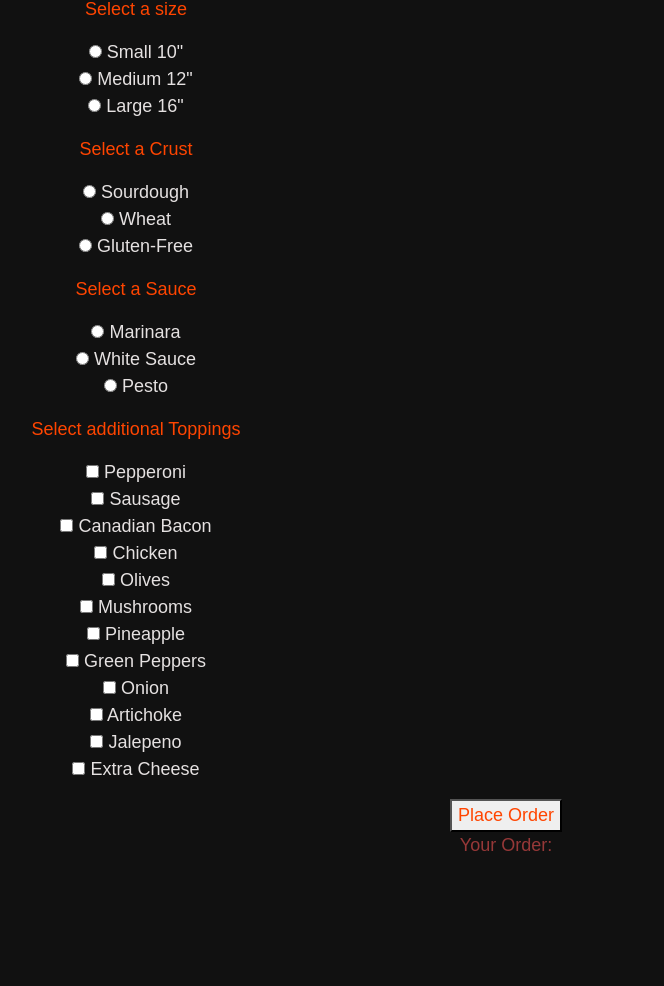
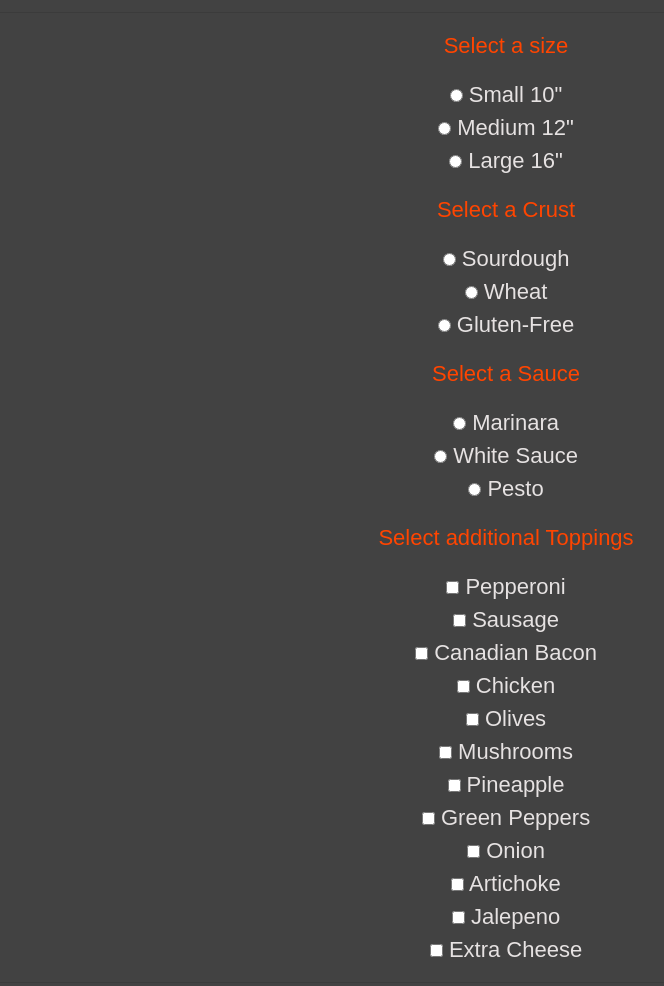
Before and after one commit to riley-mc/codereview4, a plain HTML site: page index.html in a window 1280 px wide. Shown: the part 520-1506 px from the top of the page, without its empty margins (134-798 px from the left). Before the commit the page ends 1395 px from the top, so only its background shows below. Drawn offline with Linux system fonts and the light colour scheme.

Commit message:
More styling and final touches to index.

```diff
--- a/css/styles.css
+++ b/css/styles.css
@@ -1,6 +1,6 @@
 html body {
-  background-color: rgba(0, 0, 0, 0.932);
-  font-size: 18px;
+  background-color: rgba(0, 0, 0, 0.74);
+  font-size: 22px;
   font-family: 'Raleway', sans-serif;
   color: rgba(233, 229, 229, 0.986);
   text-align: center;
@@ -10,10 +10,6 @@ h1 {
   font-family: 'Raleway', sans-serif;
   text-align: center;
   font-size: 115px;
-}
-
-.col-md-4 {
-  text-align: center;
 }
 
 #yourOrder {
@@ -32,13 +28,11 @@ span {
   color: orangered;
 }
 
-
-
-
-/* #pizza {
+#output {
   display: none;
+  text-align: center;
 }
 
-#output {
-  display: none;
-} */
+hr  {
+  border-radius: 15px;
+}
--- a/index.html
+++ b/index.html
@@ -13,51 +13,53 @@
   <div class="container">
     <h1>Percy's Pizza Parlor</h1>
     <img class ="center" src="img/pizza.jpg" alt="picture of pizza">
+    <hr>
     <form id="pizza">
-      <div class="col-md-4">
+      <div class="row-md-4">
         <p><span>Select a size</span></p>
         <div class="form-group">
-          <input type="radio" name="size" value="sm"> Small 10"<br>
-          <input type="radio" name="size" value="md"> Medium 12"<br>
-          <input type="radio" name="size" value="lrg"> Large 16"<br>
+          <input type="radio" name="size" value="Small 10'"> Small 10"<br>
+          <input type="radio" name="size" value="Medium 12'"> Medium 12"<br>
+          <input type="radio" name="size" value="Large 16'"> Large 16"<br>
         </div>
       </div>
-      <div class="col-md-4">
+      <div class="row-md-4">
         <p><span>Select a Crust</span></p>
         <div class="form-group">
-          <input type="radio" name="crust" value="sourdough"> Sourdough<br>
-          <input type="radio" name="crust" value="wheat"> Wheat<br>
-          <input type="radio" name="crust" value="glutenFree"> Gluten-Free<br>
+          <input type="radio" name="crust" value="Sourdough"> Sourdough<br>
+          <input type="radio" name="crust" value="Wheat"> Wheat<br>
+          <input type="radio" name="crust" value="GlutenFree"> Gluten-Free<br>
         </div>
       </div>
-      <div class="col-md-4">
+      <div class="row-md-4">
         <p><span>Select a Sauce</span></p>
         <div class="form-group">
-          <input type="radio" name="sauce" value="marinara"> Marinara<br>
-          <input type="radio" name="sauce" value="white"> White Sauce<br>
-          <input type="radio" name="sauce" value="pesto"> Pesto<br>
+          <input type="radio" name="sauce" value="Marinara"> Marinara<br>
+          <input type="radio" name="sauce" value="White"> White Sauce<br>
+          <input type="radio" name="sauce" value="Pesto"> Pesto<br>
         </div>
       </div>
-      <div class="col-md-4">
+      <div class="row-md-4">
         <p><span>Select additional Toppings</span></p>
         <div class="form-group">
-          <input type="checkbox" name="topping" value="pepperoni"> Pepperoni<br>
-          <input type="checkbox" name="topping" value="sausage"> Sausage<br>
-          <input type="checkbox" name="topping" value="bacon"> Canadian Bacon<br>
-          <input type="checkbox" name="topping" value="chicken"> Chicken<br>
-          <input type="checkbox" name="topping" value="olive"> Olives<br>
-          <input type="checkbox" name="topping" value="mushroom"> Mushrooms<br>
-          <input type="checkbox" name="topping" value="pineapple"> Pineapple<br>
-          <input type="checkbox" name="topping" value="pepper"> Green Peppers<br>
-          <input type="checkbox" name="topping" value="onion"> Onion<br>
-          <input type="checkbox" name="topping" value="artichoke"> Artichoke<br>
-          <input type="checkbox" name="topping" value="jalepeno"> Jalepeno<br>
-          <input type="checkbox" name="topping" value="extra cheese"> Extra Cheese<br>
+          <input type="checkbox" name="topping" value="Pepperoni"> Pepperoni<br>
+          <input type="checkbox" name="topping" value="Sausage"> Sausage<br>
+          <input type="checkbox" name="topping" value="Bacon"> Canadian Bacon<br>
+          <input type="checkbox" name="topping" value="Chicken"> Chicken<br>
+          <input type="checkbox" name="topping" value="Olive"> Olives<br>
+          <input type="checkbox" name="topping" value="Mushroom"> Mushrooms<br>
+          <input type="checkbox" name="topping" value="Pineapple"> Pineapple<br>
+          <input type="checkbox" name="topping" value="Pepper"> Green Peppers<br>
+          <input type="checkbox" name="topping" value="Onion"> Onion<br>
+          <input type="checkbox" name="topping" value="Artichoke"> Artichoke<br>
+          <input type="checkbox" name="topping" value="Jalepeno"> Jalepeno<br>
+          <input type="checkbox" name="topping" value="Extra cheese"> Extra Cheese<br>
         </div>
       </div>
+      <hr>
       <button type="submit"><span>Place Order</span></button>
     </form>
-    </div id="output">
+    <div id="output">
       <div class="col-md-12">
         <p id="yourOrder">Your Order: </p>
         <div id="order">
--- a/js/scripts.js
+++ b/js/scripts.js
@@ -51,8 +51,8 @@ $(document).ready(function(){
     $("order").empty();
     $("#pizza").toggle();
     $("#output").show();
-    var myPizza = generateOrder();
-    $('#order').append(`<p><span>Size:</span> ${myPizza.size}</p>`).append(`<p><span>Crust:</span> ${myPizza.crust}</p>`).append(`<p><span>Sauce:</span> ${myPizza.sauce}</p>`).append(`<p><span>Toppings:</span> ${myPizza.toppings}</p>`).append(`<p><span>Order Total:</span> ${myPizza.price}</p>`)
+    let myPizza = generateOrder();
+    $('#order').append(`<p><span>Size:</span> ${myPizza.size}</p>`).append(`<p><span>Crust:</span> ${myPizza.crust}</p>`).append(`<p><span>Sauce:</span> ${myPizza.sauce}</p>`).append(`<p><span>Toppings:</span> ${myPizza.toppings}</p>`).append(`<p><span>Order Total:$</span> ${myPizza.price}</p>`)
     $("#order").text();
     });
   });
```
Also changed, not shown: tests/scripts.test.js (+0 -4 lines).
